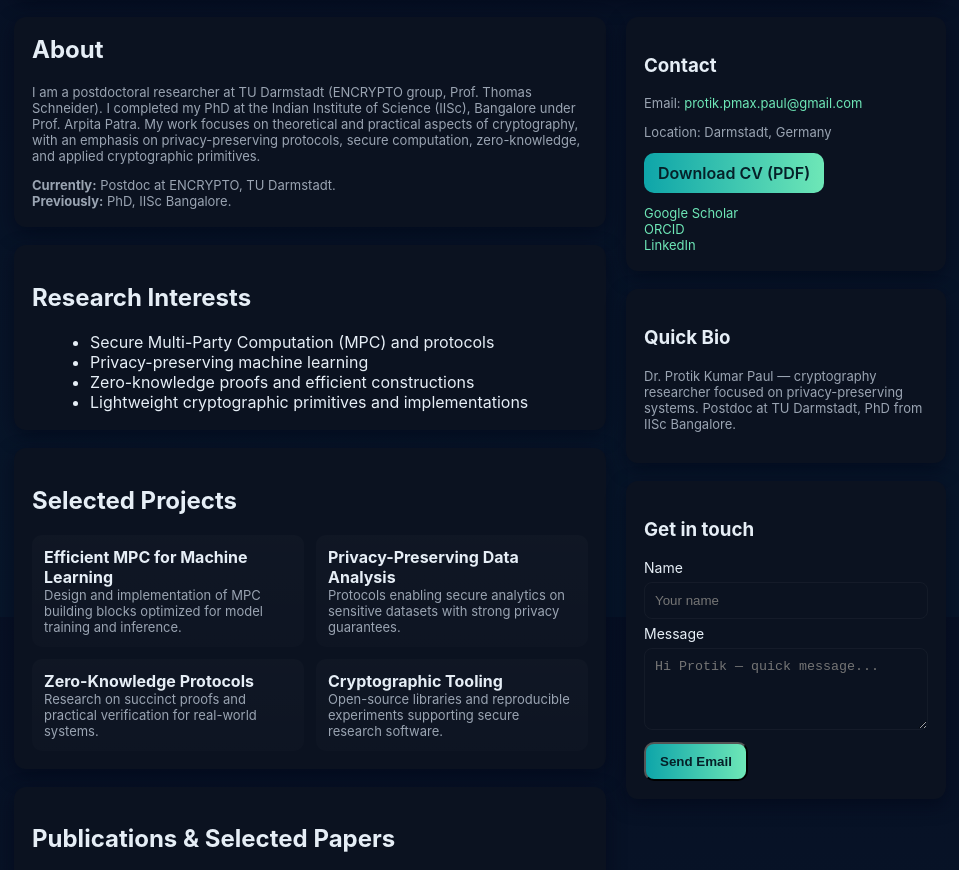
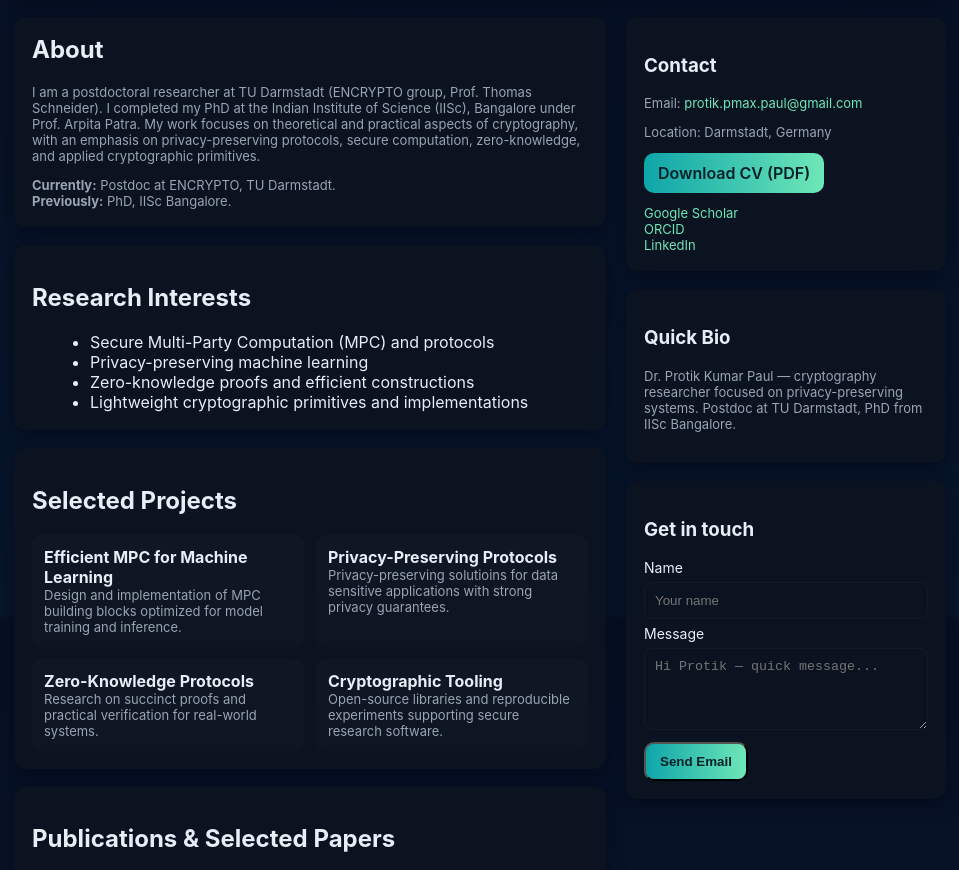
Before and after one commit to Protikpaul/Protikpaul, a plain HTML site: page index.html in a window 1280 px wide. Shown: the part 223-1093 px from the top of the page, without its empty margins (160-1119 px from the left). Drawn offline with Linux system fonts and the light colour scheme.

Commit message:
Update index.html

```diff
--- a/index.html
+++ b/index.html
@@ -84,8 +84,8 @@
               <div class="small">Design and implementation of MPC building blocks optimized for model training and inference.</div>
             </div>
             <div class="project">
-              <strong>Privacy-Preserving Data Analysis</strong>
-              <div class="small">Protocols enabling secure analytics on sensitive datasets with strong privacy guarantees.</div>
+              <strong>Privacy-Preserving Protocols</strong>
+              <div class="small">Privacy-preserving solutioins for data sensitive applications with strong privacy guarantees.</div>
             </div>
             <div class="project">
               <strong>Zero-Knowledge Protocols</strong>
```
